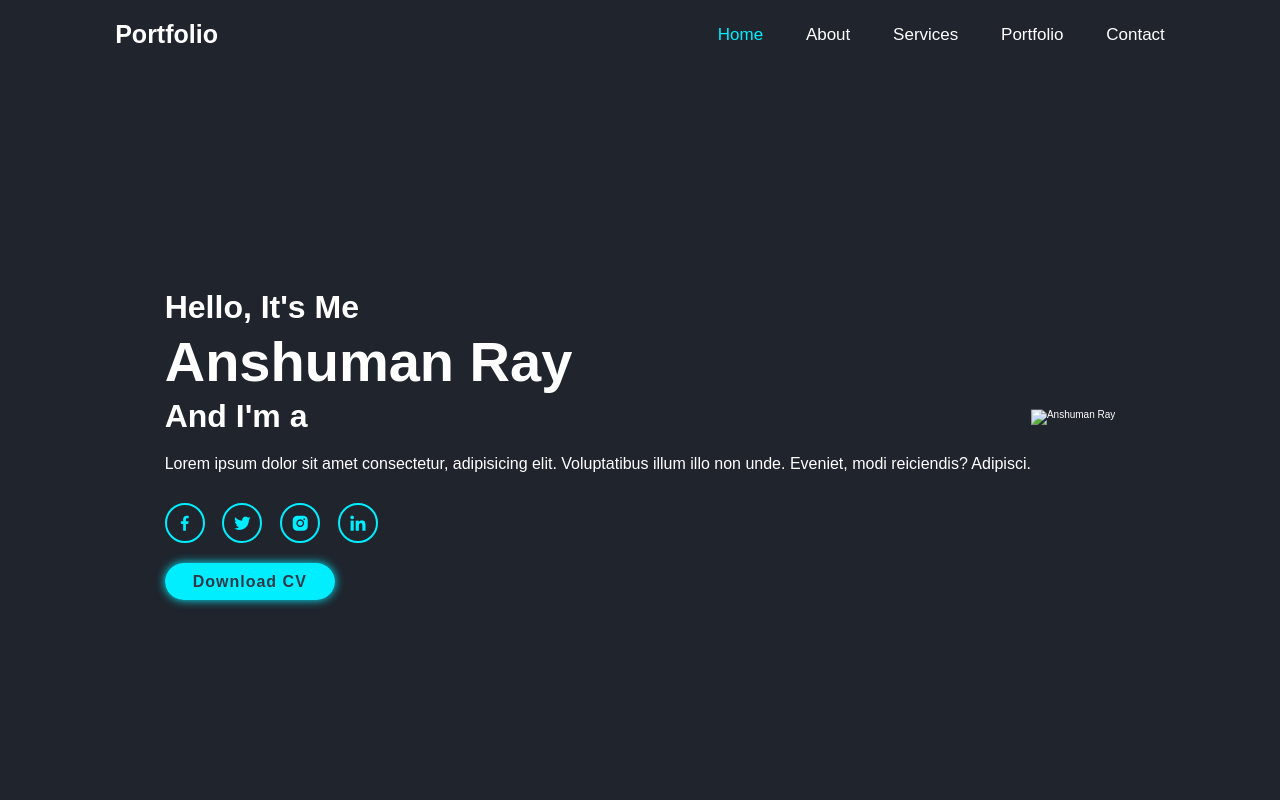
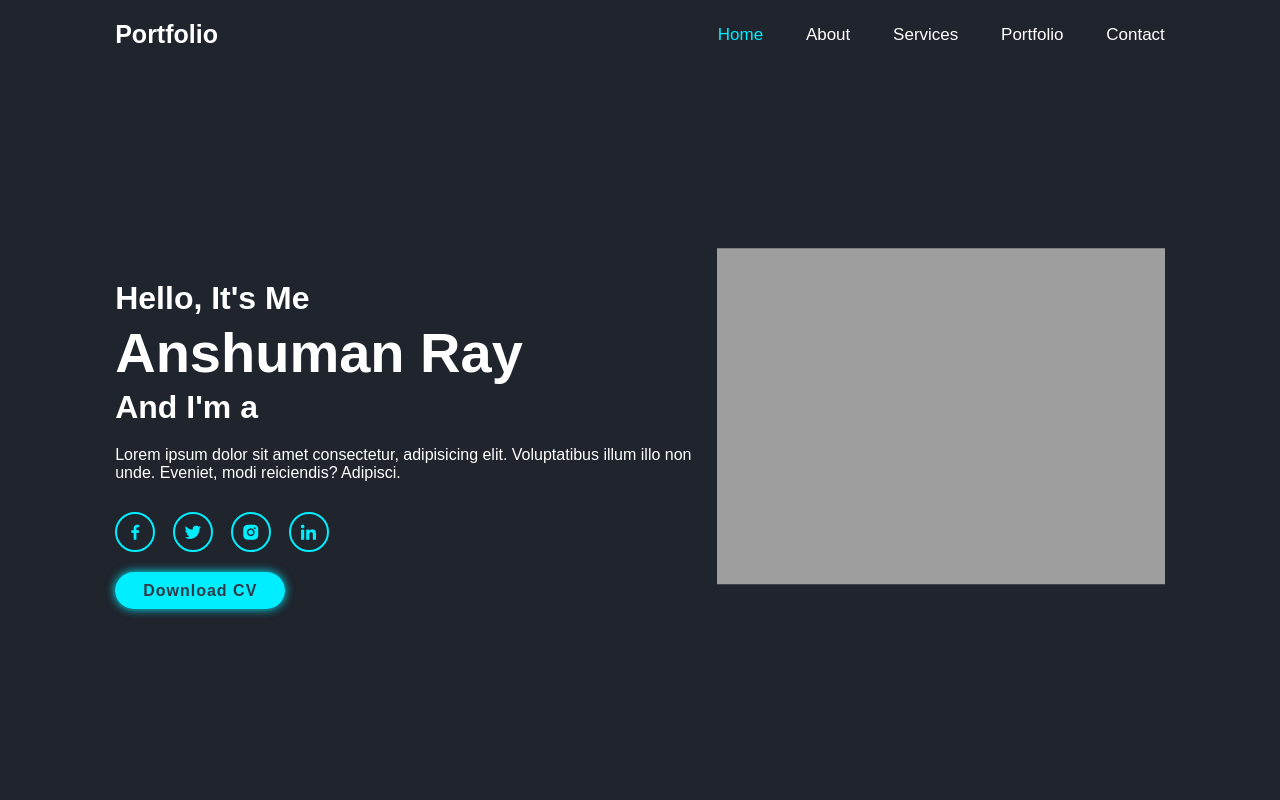
Before and after one commit to Anshuflame04/resume, a plain HTML site: page index.html in a window 1280 px wide. Shown: the top 800 px of the page. Drawn offline with nearby package versions, Linux system fonts and the light colour scheme; the site is published under a folder, as on GitHub Pages, so addresses that start at the root find nothing; a web font is replaced by a local one.

Commit message:
Update index.html

```diff
--- a/index.html
+++ b/index.html
@@ -45,7 +45,7 @@
         </div>
 
         <div class="home-img">
-            <img src="/anhuu.png" alt="Anshuman Ray" >
+            <img src="anhuu.png" alt="Anshuman Ray" >
 
         </div>
     </section>
```
